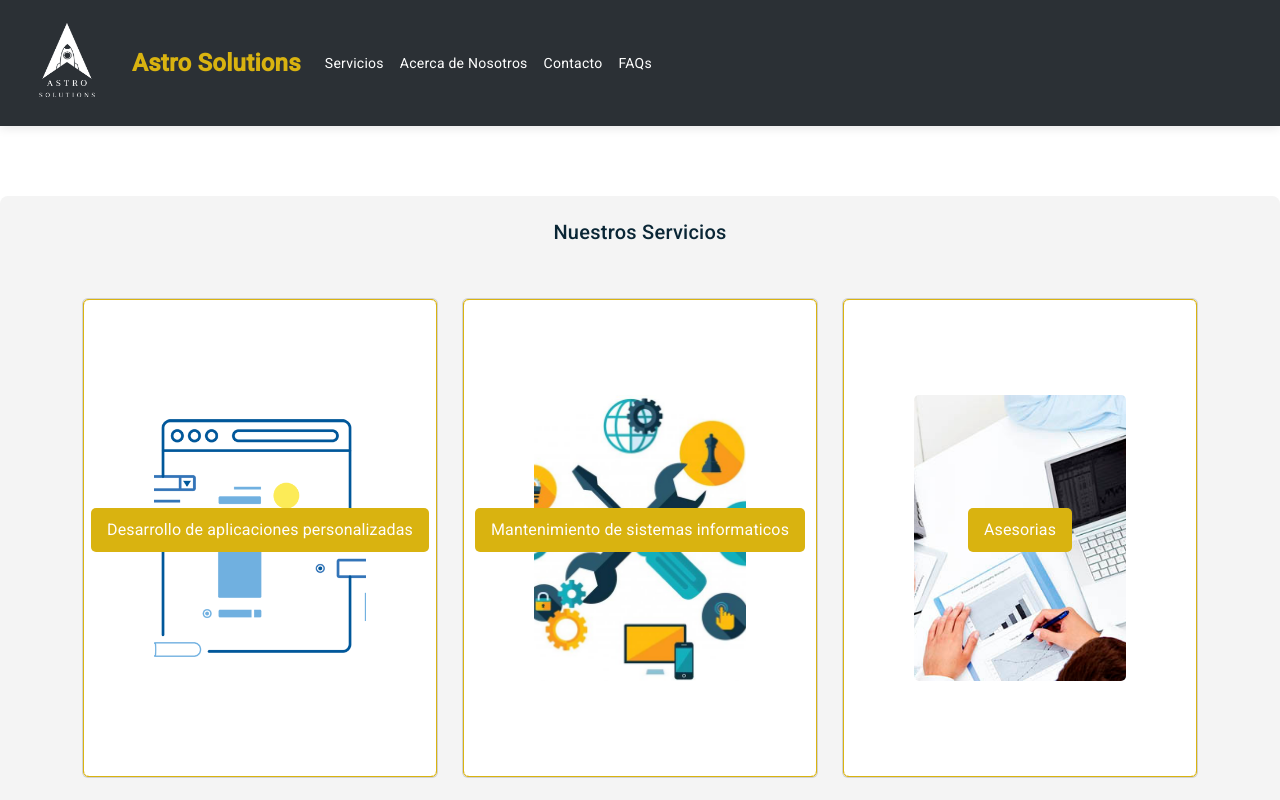
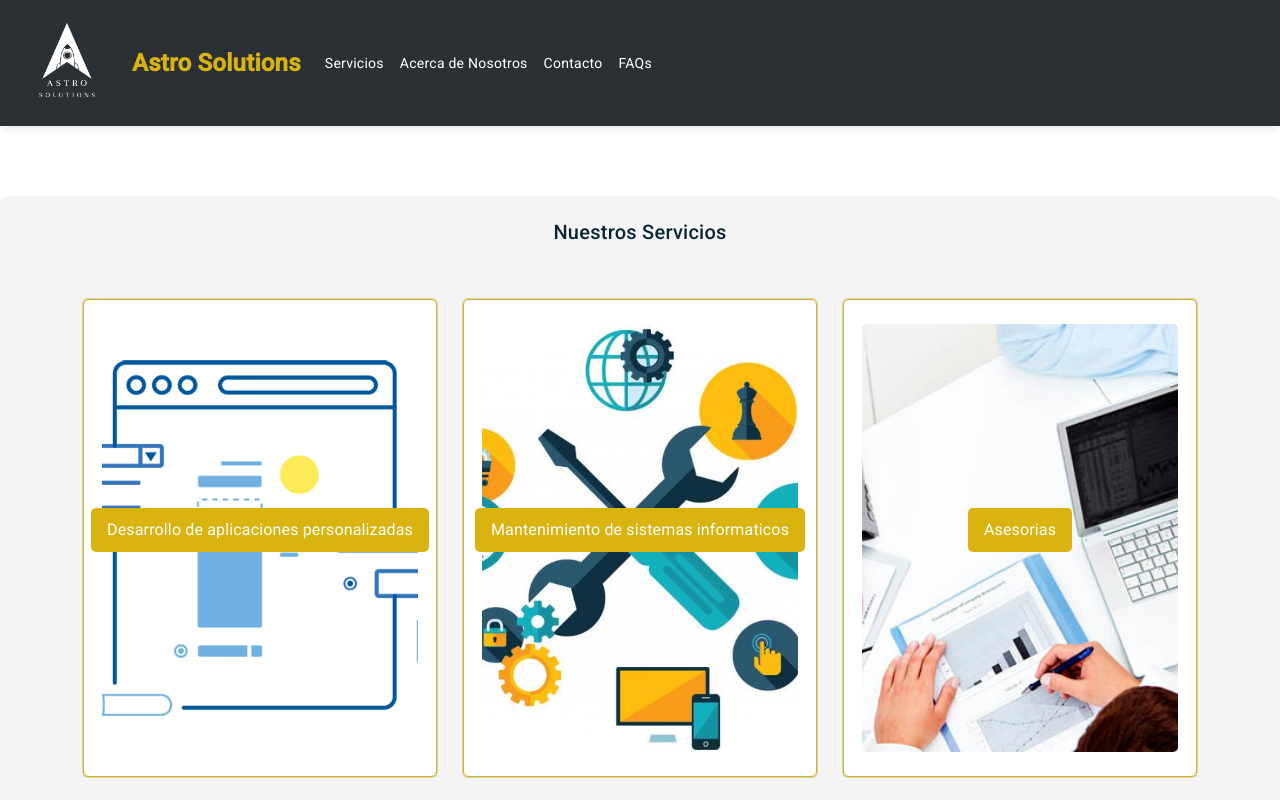
Before and after one commit to Astro-Solutions-S-A/astro_solutions_info, an Angular app: page /inicio in a window 1280 px wide. Shown: the top 800 px of the page. Built offline with nearby package versions, Linux system fonts and the light colour scheme.

Commit message:
Update image size in card-reversible component

```diff
--- a/src/app/card-reversible/card-reversible.component.css
+++ b/src/app/card-reversible/card-reversible.component.css
@@ -136,8 +136,8 @@
 
   .image {
     position: absolute;
-    width: 60%;
-    height: 60%;
+    width: 90%;
+    height: 90%;
     object-fit: cover;
     object-position: center;
     border-radius: 5px;
```
